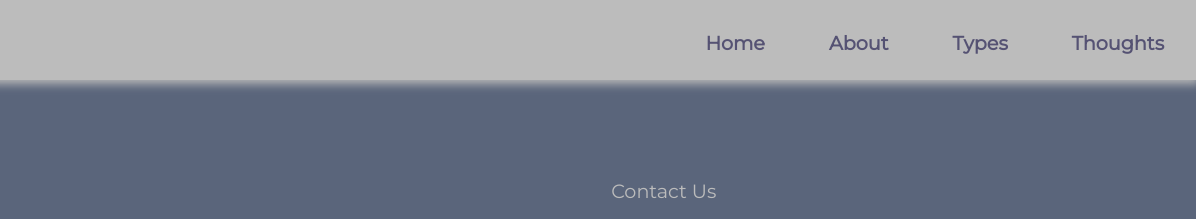
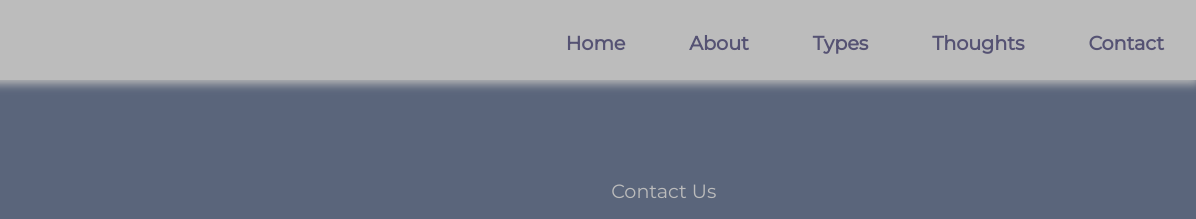
Before and after one commit to nicolasroldan/proyecto-dw-coderhouse, a plain HTML site: page contact.html in a window 1280 px wide. Shown: the top 219 px of the page, 84-1280 px from the left. Drawn offline with Linux system fonts and the light colour scheme.

Commit message:
Agregue li con contact section

```diff
--- a/contact.html
+++ b/contact.html
@@ -30,6 +30,7 @@
                 <li><a id="about-link" href="./index.html#about-section">About</a></li>
                 <li><a id="types-link" href="./index.html#types-section">Types</a></li>
                 <li><a id="thoughts-link" href="./index.html#thoughts-section">Thoughts</a></li>
+                <li><a id="contact-link" href="./contact.html">Contact</a></li>
             </ul>
         </nav>
     </header>
```
